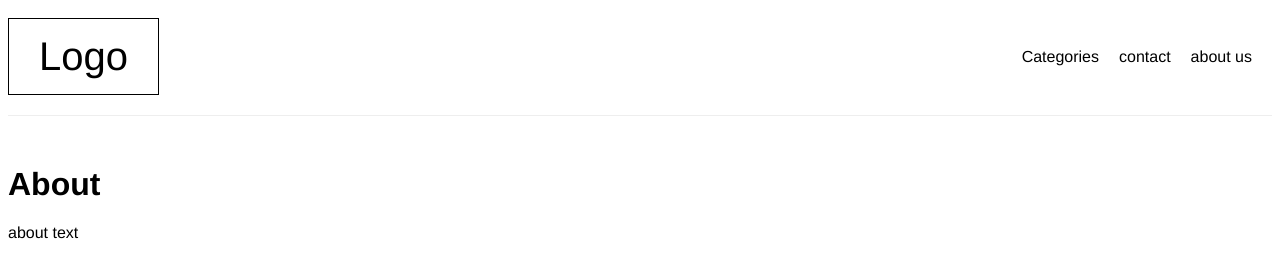
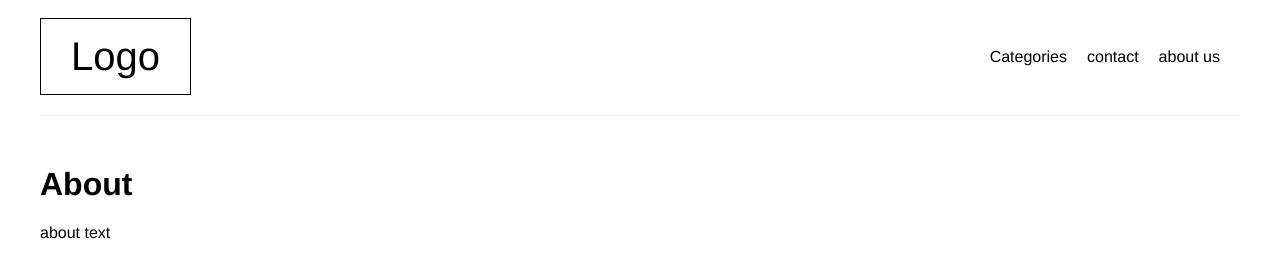
Before and after one commit to thesameh/UI, a plain HTML site: page UI_LAP_EXC_2/task_2/about.html in a window 1280 px wide. Drawn offline with nearby package versions, Linux system fonts and the light colour scheme.

Commit message:
unify the width

```diff
--- a/UI_LAP_EXC_2/task_2/about.html
+++ b/UI_LAP_EXC_2/task_2/about.html
@@ -18,6 +18,7 @@
     <title>About</title>
   </head>
   <body>
+    <div id="main_container">
       <nav>
         <a title="home" id="logo" href="index.html">Logo</a>
         <div id="menu">
@@ -40,5 +41,6 @@
       <h1>About</h1>
 
       <p>about text</p>
+    </div>
   </body>
 </html>
```
Also changed, not shown: UI_LAP_EXC_2/task_2/cat_1.html (+2 -0 lines), UI_LAP_EXC_2/task_2/cat_2.html (+2 -0 lines), UI_LAP_EXC_2/task_2/cat_3.html (+2 -0 lines), UI_LAP_EXC_2/task_2/contact.html (+2 -0 lines). Lines whose indentation alone changed are shown as unchanged.
